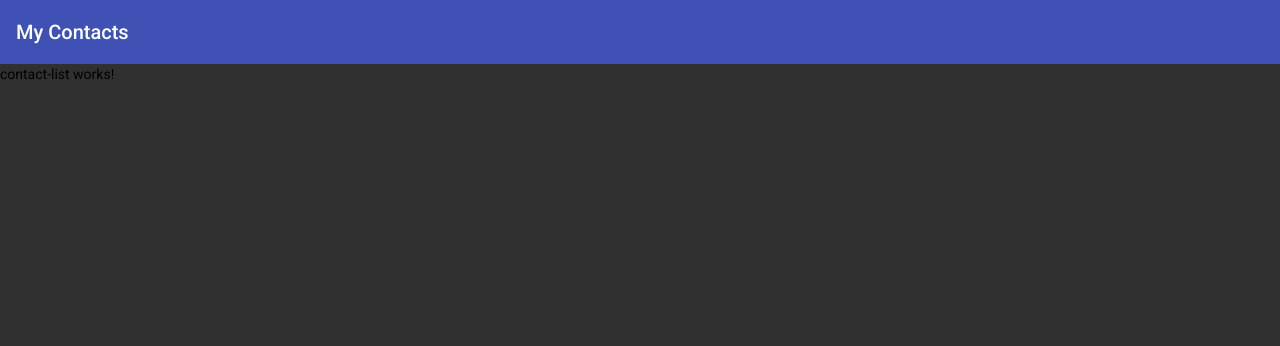
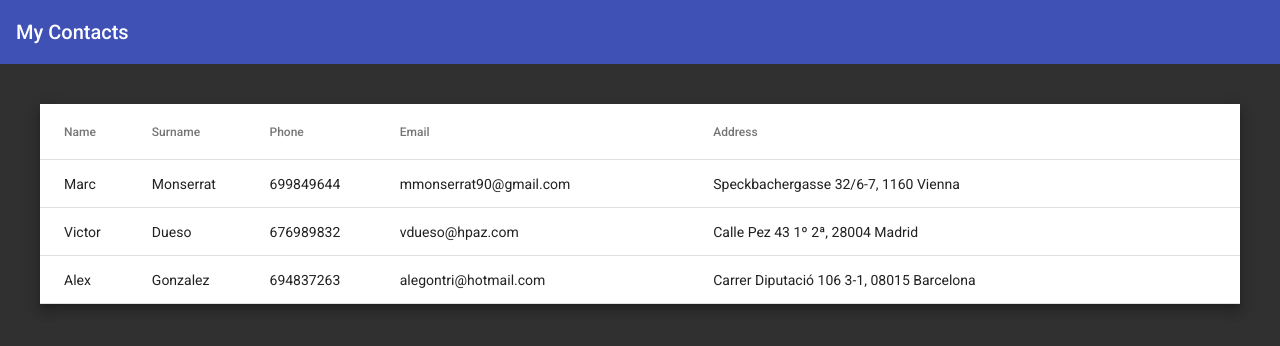
Before and after one commit to munsa/contacts-book, an Angular app: page / in a window 1280 px wide. Shown: the top 346 px of the page. Built offline with nearby package versions, Linux system fonts and the light colour scheme.

Commit message:
table component

```diff
--- a/src/app/app.component.html
+++ b/src/app/app.component.html
@@ -1,5 +1,9 @@
+<!-- App Header -->
 <mat-toolbar class="app-toolbar" color="primary">
   <span>{{title}}</span>
 </mat-toolbar>
 
-<contact-list></contact-list>
+<!-- App Content -->
+<div class="container">
+  <contact-list></contact-list>
+</div>
--- a/src/app/app.component.scss
+++ b/src/app/app.component.scss
@@ -0,0 +1,3 @@
+.container {
+  margin : 40px;
+}
--- a/src/app/components/contact-list/contact-list.component.html
+++ b/src/app/components/contact-list/contact-list.component.html
@@ -1 +1,25 @@
-<p>contact-list works!</p>
+<table mat-table [dataSource]="contactList" class="mat-elevation-z8 contact-table">
+  <ng-container matColumnDef="name">
+    <th mat-header-cell *matHeaderCellDef> Name</th>
+    <td mat-cell *matCellDef="let element"> {{element.name}} </td>
+  </ng-container>
+  <ng-container matColumnDef="surname">
+    <th mat-header-cell *matHeaderCellDef> Surname</th>
+    <td mat-cell *matCellDef="let element"> {{element.surname}} </td>
+  </ng-container>
+  <ng-container matColumnDef="phone">
+    <th mat-header-cell *matHeaderCellDef> Phone</th>
+    <td mat-cell *matCellDef="let element"> {{element.phone}} </td>
+  </ng-container>
+  <ng-container matColumnDef="email">
+    <th mat-header-cell *matHeaderCellDef> Email</th>
+    <td mat-cell *matCellDef="let element"> {{element.email}} </td>
+  </ng-container>
+  <ng-container matColumnDef="address">
+    <th mat-header-cell *matHeaderCellDef> Address</th>
+    <td mat-cell *matCellDef="let element"> {{element.address}} </td>
+  </ng-container>
+
+  <tr mat-header-row *matHeaderRowDef="displayedColumns"></tr>
+  <tr mat-row *matRowDef="let row; columns: displayedColumns;" class="contact-row"></tr>
+</table>
--- a/src/app/components/contact-list/contact-list.component.scss
+++ b/src/app/components/contact-list/contact-list.component.scss
@@ -0,0 +1,11 @@
+.contact-table {
+  width: 100%;
+}
+
+tr.contact-row {
+  cursor: pointer;
+}
+
+tr.contact-row:hover {
+  background: #efefef;
+}
--- a/src/app/components/contact-list/contact-list.component.ts
+++ b/src/app/components/contact-list/contact-list.component.ts
@@ -1,4 +1,6 @@
-import { Component, OnInit } from '@angular/core';
+import {Component, OnInit} from '@angular/core';
+import {Contact} from '../../model/contact.model';
+import {SelectionModel} from '@angular/cdk/collections';
 
 @Component({
   selector: 'contact-list',
@@ -7,7 +9,36 @@ import { Component, OnInit } from '@angular/core';
 })
 export class ContactListComponent implements OnInit {
 
-  constructor() { }
+  public contactList: Contact[];
+  public displayedColumns: string[];
+  public selection: SelectionModel<Contact>;
+
+  constructor() {
+    // Test hardcoded contacts
+    this.contactList = [
+      new Contact(
+        'Marc',
+        'Monserrat',
+        '699849644',
+        'mmonserrat90@gmail.com',
+        'Speckbachergasse 32/6-7, 1160 Vienna'),
+      new Contact(
+        'Victor',
+        'Dueso',
+        '676989832',
+        'vdueso@hpaz.com',
+        'Calle Pez 43 1º 2ª, 28004 Madrid'),
+      new Contact(
+        'Alex',
+        'Gonzalez',
+        '694837263',
+        'alegontri@hotmail.com',
+        'Carrer Diputació 106 3-1, 08015 Barcelona')
+    ]
+
+    this.displayedColumns = ['name', 'surname', 'phone', 'email', 'address'];
+    this.selection = new SelectionModel<Contact>(false, []);
+  }
 
   ngOnInit(): void {
   }
--- a/src/styles.scss
+++ b/src/styles.scss
@@ -6,4 +6,5 @@ body {
   margin: 0;
   font-family: Roboto, "Helvetica Neue", sans-serif;
   background-color: #303030;
+  color: white;
 }
```
Also changed, not shown: src/app/app.module.ts (+6 -3 lines), 1 other file (tests, documents, lock files or other folders).
